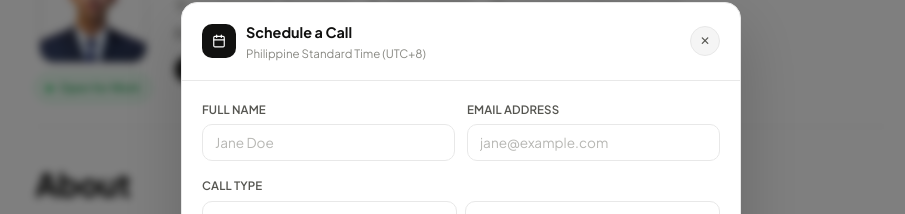
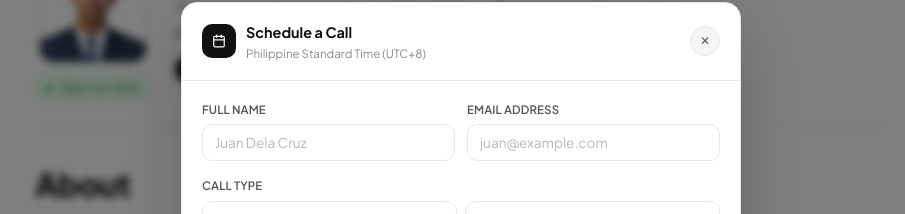
Before and after one commit to lilernestooo/Ernest-Portfolio, a React (Vite) app: page / in a window 1280 px wide. Both pictures are taken after a click on the button "Schedule a Call". Shown: the part 86-300 px from the top of the page, without its empty margins (179-1084 px from the left). Built offline with nearby package versions, Linux system fonts and the light colour scheme; no server answers.

Commit message:
Features: Hero changes

```diff
--- a/src/components/Hero.jsx
+++ b/src/components/Hero.jsx
@@ -263,13 +263,13 @@ export default function Hero({ theme }) {
                   <div className={styles.fieldGroup}>
                     <label className={styles.fieldLabel} htmlFor="caller_name">Full Name</label>
                     <input id="caller_name" name="caller_name" type="text"
-                      className={styles.fieldInput} placeholder="Jane Doe"
+                      className={styles.fieldInput} placeholder="Juan Dela Cruz"
                       value={callFields.caller_name} onChange={handleCallChange} autoComplete="name" />
                   </div>
                   <div className={styles.fieldGroup}>
                     <label className={styles.fieldLabel} htmlFor="caller_email">Email Address</label>
                     <input id="caller_email" name="caller_email" type="email"
-                      className={styles.fieldInput} placeholder="jane@example.com"
+                      className={styles.fieldInput} placeholder="juan@example.com"
                       value={callFields.caller_email} onChange={handleCallChange} autoComplete="email" />
                   </div>
                 </div>
@@ -402,13 +402,13 @@ export default function Hero({ theme }) {
                   <div className={styles.fieldGroup}>
                     <label className={styles.fieldLabel} htmlFor="from_name">Full Name</label>
                     <input id="from_name" name="from_name" type="text"
-                      className={styles.fieldInput} placeholder="Jane Doe"
+                      className={styles.fieldInput} placeholder="Juan Dela Cruz"
                       value={fields.from_name} onChange={handleChange} autoComplete="name" />
                   </div>
                   <div className={styles.fieldGroup}>
                     <label className={styles.fieldLabel} htmlFor="from_email">Email Address</label>
                     <input id="from_email" name="from_email" type="email"
-                      className={styles.fieldInput} placeholder="jane@example.com"
+                      className={styles.fieldInput} placeholder="juan@example.com"
                       value={fields.from_email} onChange={handleChange} autoComplete="email" />
                   </div>
                 </div>
@@ -446,7 +446,7 @@ export default function Hero({ theme }) {
                 )}
 
                 <div className={styles.contactFooter}>
-                  <p className={styles.contactDisclaimer}>I typically respond within 1–2 business days.</p>
+                  <p className={styles.contactDisclaimer}>I respond the same day!</p>
                   <button type="submit" className={styles.btnPrimary} disabled={sendState === SEND_STATES.SENDING}>
                     {sendState === SEND_STATES.SENDING ? (
                       <>
```
